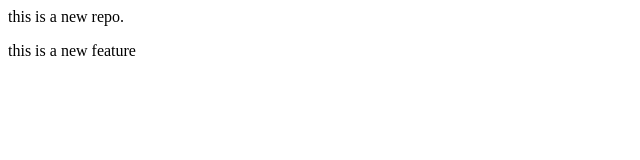
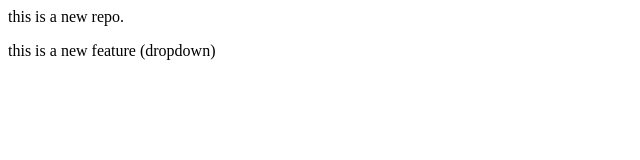
Before and after one commit to Snehalata19/Localrepo, a plain HTML site: page index.html in a window 1280 px wide. Shown: the full height of the page, 0-640 px from the left. Drawn offline with Linux system fonts and the light colour scheme.

Commit message:
add dropdown

```diff
--- a/index.html
+++ b/index.html
@@ -1,2 +1,4 @@
 <p>this is a new repo.</p>
-<p>this is a new feature</p>
+<p>this is a new feature (dropdown)
+
+</p>
```
